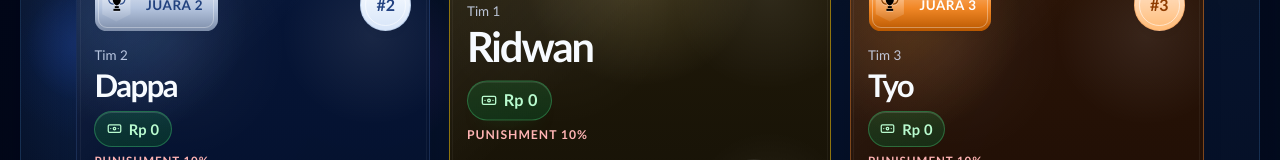
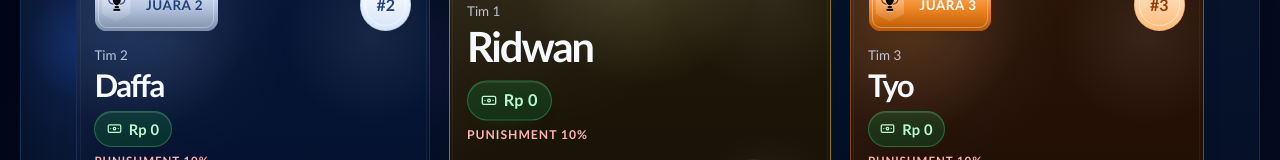
Before and after one commit to fairusinampratama/skynet-infra-deployment, a Vue app: page / in a window 1280 px wide. Shown: the part 331-491 px from the top of the page. Built offline with nearby package versions, Linux system fonts and the light colour scheme; no server answers.

Commit message:
Rename team 2 PIC to Daffa

```diff
--- a/src/components/DailyInputForm.vue
+++ b/src/components/DailyInputForm.vue
@@ -15,7 +15,7 @@ const today = new Date().toISOString().split('T')[0]
 
 const teamCards = [
   { key: 'tim1', title: 'Tim 1', pic: 'Ridwan' },
-  { key: 'tim2', title: 'Tim 2', pic: 'Dappa' },
+  { key: 'tim2', title: 'Tim 2', pic: 'Daffa' },
   { key: 'tim3', title: 'Tim 3', pic: 'Tyo' },
   { key: 'tim4', title: 'Tim 4', pic: 'Rafly' }
 ]
--- a/src/components/InputForm.vue
+++ b/src/components/InputForm.vue
@@ -15,7 +15,7 @@ const formData = ref({
 
 const teams = [
   'Tim 1 (Ridwan)',
-  'Tim 2 (Dappa)',
+  'Tim 2 (Daffa)',
   'Tim 3 (Tyo)',
   'Tim 4 (Rafly)'
 ]
--- a/src/composables/useDashboard.js
+++ b/src/composables/useDashboard.js
@@ -7,7 +7,7 @@ const fetchLogsFailed = ref(false)
 const SHOWCASE_TEAMS = [
   { id: 1, name: 'Tim 1', pic: 'Ridwan', odp: 26, odc: 2, totalInstalled: 28 },
   { id: 3, name: 'Tim 3', pic: 'Tyo', odp: 24, odc: 3, totalInstalled: 27 },
-  { id: 2, name: 'Tim 2', pic: 'Dappa', odp: 20, odc: 1, totalInstalled: 21 },
+  { id: 2, name: 'Tim 2', pic: 'Daffa', odp: 20, odc: 1, totalInstalled: 21 },
   { id: 4, name: 'Tim 4', pic: 'Rafly', odp: 4, odc: 1, totalInstalled: 5 }
 ]
 
@@ -84,7 +84,7 @@ export function useDashboard() {
 
   const emptyTeams = [
     { id: 1, name: 'Tim 1', pic: 'Ridwan', odp: 0, odc: 0, totalInstalled: 0 },
-    { id: 2, name: 'Tim 2', pic: 'Dappa', odp: 0, odc: 0, totalInstalled: 0 },
+    { id: 2, name: 'Tim 2', pic: 'Daffa', odp: 0, odc: 0, totalInstalled: 0 },
     { id: 3, name: 'Tim 3', pic: 'Tyo', odp: 0, odc: 0, totalInstalled: 0 },
     { id: 4, name: 'Tim 4', pic: 'Rafly', odp: 0, odc: 0, totalInstalled: 0 }
   ]
@@ -96,7 +96,7 @@ export function useDashboard() {
 
     const totals = [
       { id: 1, name: 'Tim 1', pic: 'Ridwan', odp: 0, odc: 0 },
-      { id: 2, name: 'Tim 2', pic: 'Dappa', odp: 0, odc: 0 },
+      { id: 2, name: 'Tim 2', pic: 'Daffa', odp: 0, odc: 0 },
       { id: 3, name: 'Tim 3', pic: 'Tyo', odp: 0, odc: 0 },
       { id: 4, name: 'Tim 4', pic: 'Rafly', odp: 0, odc: 0 }
     ]
```
Also changed, not shown: 1 other file (tests, documents, lock files or other folders).
